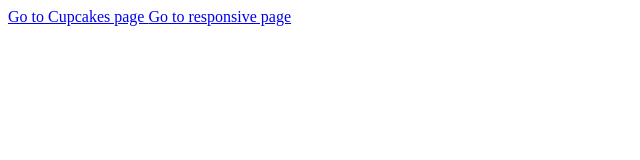
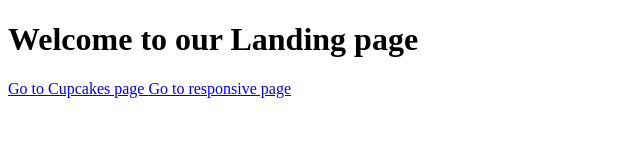
Before and after one commit to nkunasimphiwe/uj-layout-workshop, a plain HTML site: page homepage.html in a window 1280 px wide. Shown: the whole page, without its empty margins (0-640 px from the left). Drawn offline with Linux system fonts and the light colour scheme.

Commit message:
Last modification

```diff
--- a/homepage.html
+++ b/homepage.html
@@ -6,6 +6,9 @@
     <meta name="viewport" content="width=device-width, initial-scale=1.0">
     <title>Document</title>
 </head>
+<h1>
+    Welcome to our Landing page
+</h1>
 <body>
 
     <a href="Cupcakes.html">
```
Also changed, not shown: Cupcakes.html (+1 -0 lines), IMG_20150927_113727.jpg (added).
